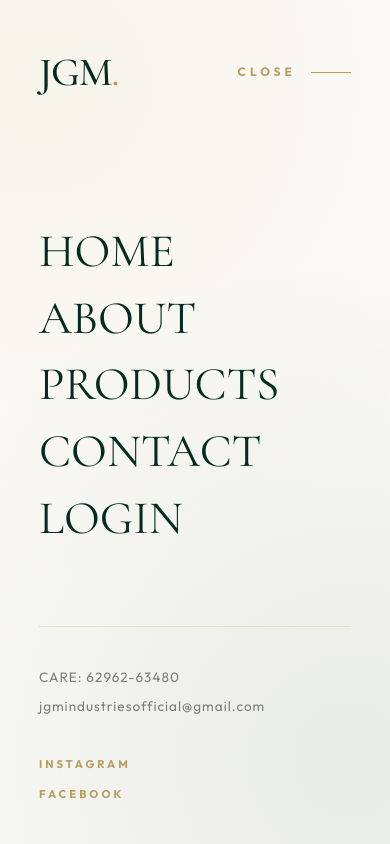
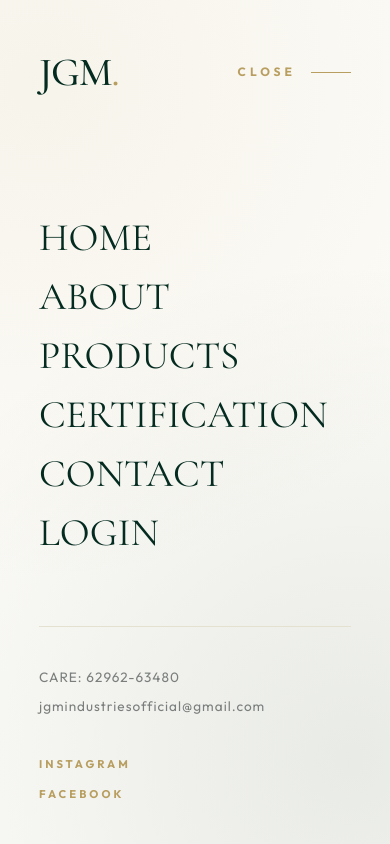
Before and after one commit to Manindra-Roy/jgm-frontend-v1-main, a React (Vite) app: page / in a window 390 px wide. Both pictures are taken after a click on the element 355 px from the left and 29 px from the top of the page. Shown: the top 844 px of the page. Built offline with nearby package versions, Linux system fonts and the light colour scheme; no server answers; the HTML template or start-up script is replaced by a standard one.

Commit message:
feat: implement responsive navigation, footer components, and home page assets

```diff
--- a/src/components/Footer.jsx
+++ b/src/components/Footer.jsx
@@ -31,6 +31,7 @@ function Footer() {
                         <li><Link to="/">HOME</Link></li>
                         <li><Link to="/about">ABOUT</Link></li>
                         <li><Link to="/products">PRODUCTS</Link></li>
+                        <li><Link to="/certification">CERTIFICATION</Link></li>
                         <li><Link to="/contact">CONTACT</Link></li>
                     </ul>
                 </div>
--- a/src/components/Navbar.css
+++ b/src/components/Navbar.css
@@ -30,6 +30,17 @@
     align-items: center;
     width: 100%;
     padding: 0 5%;
+}
+
+.nav-mobile-logo {
+    display: none;
+    height: 40px;
+}
+
+.nav-mobile-logo img {
+    height: 100%;
+    width: auto;
+    object-fit: contain;
 }
 
 
@@ -104,10 +115,10 @@
 }
 
 @media (max-width: 1024px) {
-    .navbar { height: 80px; }
     .nav-links-left, .nav-links-right { display: none; }
-    .nav-container { justify-content: flex-end; }
+    .nav-container { justify-content: space-between; }
     .mobile-toggle { display: block; }
+    .nav-mobile-logo { display: block; }
 }
 
 @media (max-width: 768px) {
@@ -212,7 +223,7 @@
 
 .mobile-nav-item {
     font-family: var(--font-heading);
-    font-size: clamp(2.8rem, 12vw, 5rem);
+    font-size: clamp(2rem, 10vw, 4.5rem);
     color: var(--primary-emerald);
     line-height: 1;
     transform: translateY(40px);
--- a/src/components/Navbar.jsx
+++ b/src/components/Navbar.jsx
@@ -1,6 +1,7 @@
 import { useState, useEffect } from 'react';
 import { createPortal } from 'react-dom';
 import { Link, useNavigate, useLocation } from 'react-router-dom';
+import brandLogo from '../assets/brand-logo.png';
 import './Navbar.css';
 
 export default function Navbar() {
@@ -45,6 +46,7 @@ export default function Navbar() {
                     { name: 'HOME', path: '/' },
                     { name: 'ABOUT', path: '/about' },
                     { name: 'PRODUCTS', path: '/products' },
+                    { name: 'CERTIFICATION', path: '/certification' },
                     { name: 'CONTACT', path: '/contact' },
                     { name: isAuthenticated ? 'PROFILE' : 'LOGIN', path: isAuthenticated ? '/profile' : '/login' }
                 ].map((link, index) => (
@@ -77,11 +79,17 @@ export default function Navbar() {
         <nav className={`navbar ${isScrolled ? 'navbar-scrolled' : ''} ${isMobileMenuOpen ? 'menu-open' : ''}`}>
             {!isMobileMenuOpen && (
                 <div className="nav-container">
+                    {/* 0. MOBILE LOGO (Visible only on mobile) */}
+                    <Link to="/" className="nav-mobile-logo">
+                        <img src={brandLogo} alt="JGM Industries" />
+                    </Link>
+
                     {/* 1. LINKS LEFT */}
                     <div className="nav-links-left">
                         <Link to="/" className="nav-item">HOME</Link>
                         <Link to="/about" className="nav-item">ABOUT</Link>
                         <Link to="/products" className="nav-item">PRODUCTS</Link>
+                        <Link to="/certification" className="nav-item">CERTIFICATION</Link>
                         <Link to="/contact" className="nav-item">CONTACT</Link>
                     </div>
 
--- a/src/pages/Home.jsx
+++ b/src/pages/Home.jsx
@@ -5,7 +5,7 @@
 import { useState, useEffect } from 'react';
 import { useNavigate } from 'react-router-dom';
 import api from '../services/api';
-import heroCinematic from '../assets/hero-cinematic.png';
+import heroCinematic from '../assets/hero-cinematic-v2.png';
 import './Home.css';
 import SEO from '../components/SEO';
 import useReveal from '../hooks/useReveal';
```
Also changed, not shown: src/assets/hero-cinematic-v2.png (added).
